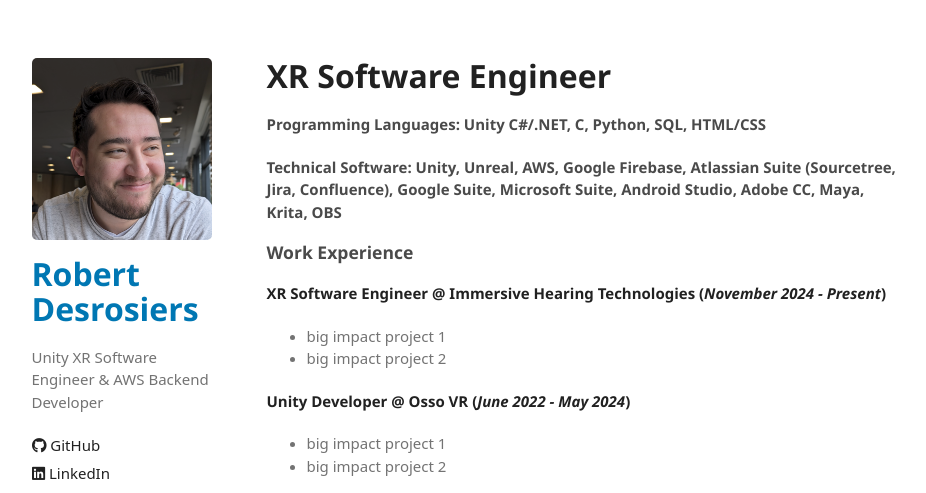
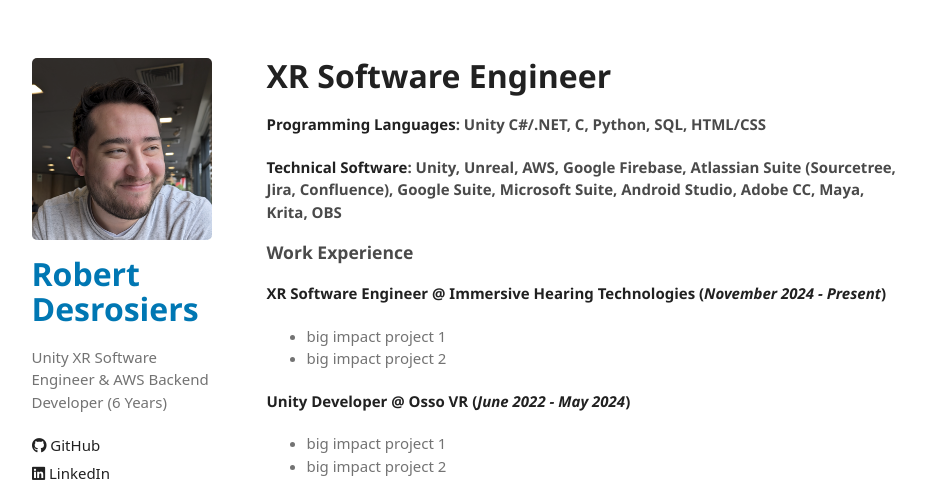
Before and after one commit to robertdrsj/robertdrsj.github.io, a Jekyll site: the page built from README.md, in a window 1280 px wide and 900 px high. Shown: the top 493 px of the window, without its empty margins (171-1097 px from the left). Built offline with Jekyll 4.4.1, drawn with Linux system fonts in a browser that asks for light colours; some web fonts are replaced; our own code applies the rules of GitHub Pages for plain Markdown files; some of the changed text lies outside the part shown.

Commit message:
Minor formatting change

```diff
--- a/README.md
+++ b/README.md
@@ -1,7 +1,7 @@
 # XR Software Engineer
 
-#### Programming Languages: Unity C#/.NET, C, Python, SQL, HTML/CSS
-#### Technical Software: Unity, Unreal, AWS, Google Firebase, Atlassian Suite (Sourcetree, Jira, Confluence), Google Suite, Microsoft Suite, Android Studio, Adobe CC, Maya, Krita, OBS
+#### **Programming Languages**: Unity C#/.NET, C, Python, SQL, HTML/CSS
+#### **Technical Software**: Unity, Unreal, AWS, Google Firebase, Atlassian Suite (Sourcetree, Jira, Confluence), Google Suite, Microsoft Suite, Android Studio, Adobe CC, Maya, Krita, OBS
 
 ### Work Experience
 **XR Software Engineer @ Immersive Hearing Technologies (_November 2024 - Present_)**
--- a/_config.yml
+++ b/_config.yml
@@ -1,6 +1,6 @@
 title: Robert Desrosiers
 logo: /assets/img/2025_profilepic.png
-description: Unity XR Software Engineer & AWS Backend Developer
+description: Unity XR Software Engineer & AWS Backend Developer (6 Years)
 show_downloads: false
 theme: jekyll-theme-minimal
 plugins:
```
Also changed, not shown: other parts of README.md (+1 -1 lines).
